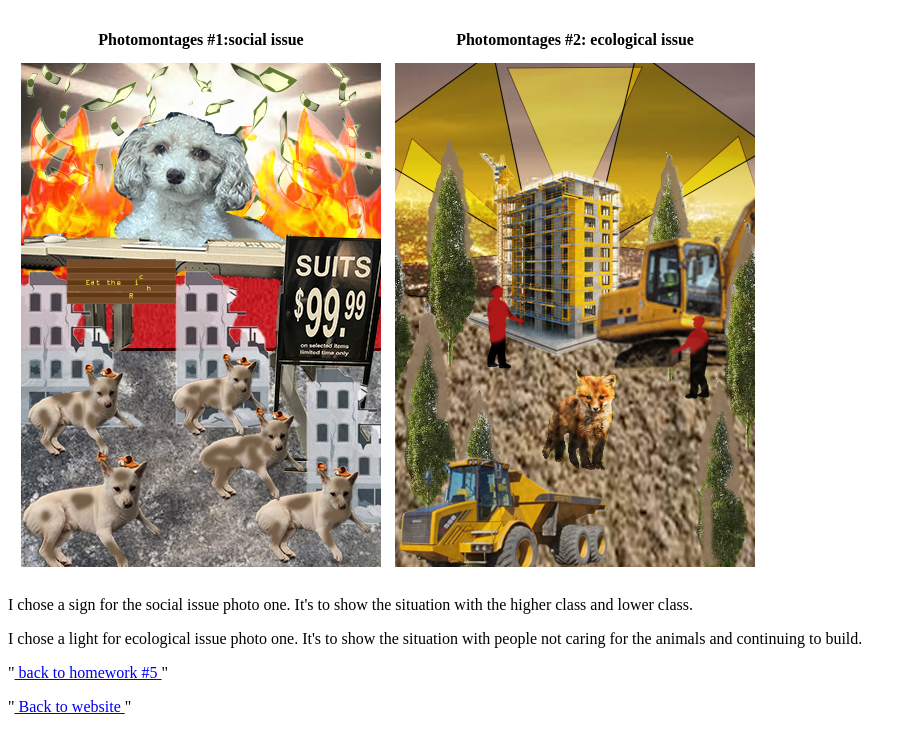
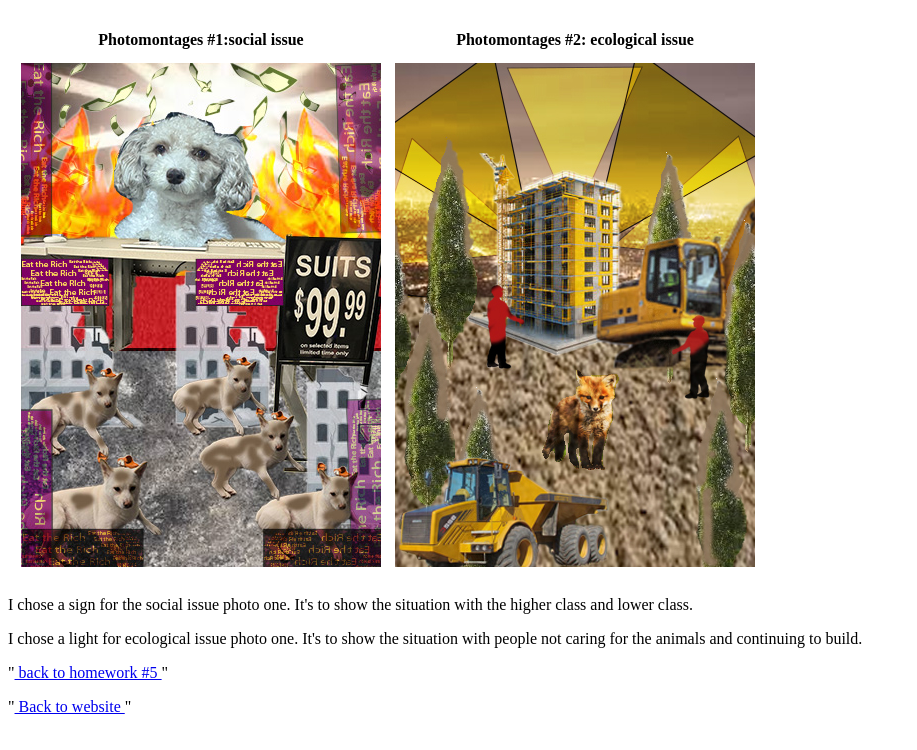
Before and after one commit to EmiIsHungry/socialcampaign.html, a plain HTML site: page index.html in a window 1280 px wide. Shown: the part 48-798 px from the top of the page, without its empty margins (0-917 px from the left). Drawn offline with Linux system fonts and the light colour scheme.

Commit message:
Update index.html

```diff
--- a/index.html
+++ b/index.html
@@ -10,7 +10,7 @@
         <th> Photomontages #2: ecological issue</th>
       </tr>
       <td style= "vertical-align;top;text-align:center;">
-        <img src="Homework1_5.jpg" alt =" Social issue"/> <br>
+        <img src="Artboard 1.jpg" alt =" Social issue"/> <br>
         <td style=" vertical-align:top;text-align:center;">
           <img src="Homework2_5.jpg" alt =" Ecological issue" /> <br>
         </td>
```
